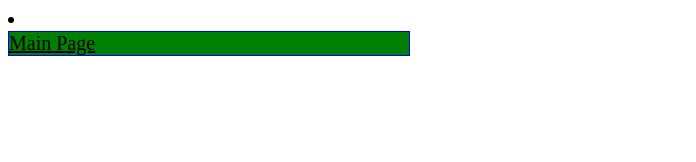
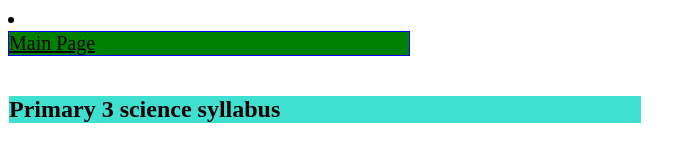
Before and after one commit to Code11110/Science.github.io, a plain HTML site: page Primary 3.html in a window 1280 px wide. Shown: the whole page, without its empty margins (0-696 px from the left). Drawn offline with Linux system fonts and the light colour scheme.

Commit message:
Update Primary 3.html

```diff
--- a/Primary 3.html
+++ b/Primary 3.html
@@ -4,8 +4,10 @@
 	<title>Primary 3 Science notes</title>
 	<link rel="stylesheet" href="index.css" type:'text'>
 	<li class="medium"><a href="index.html">Main Page</a></li>
+	<br>
 </head>
 <body>
+	<h2 id="control">Primary 3 science syllabus</h2>
 
 </body>
 </html>
```
